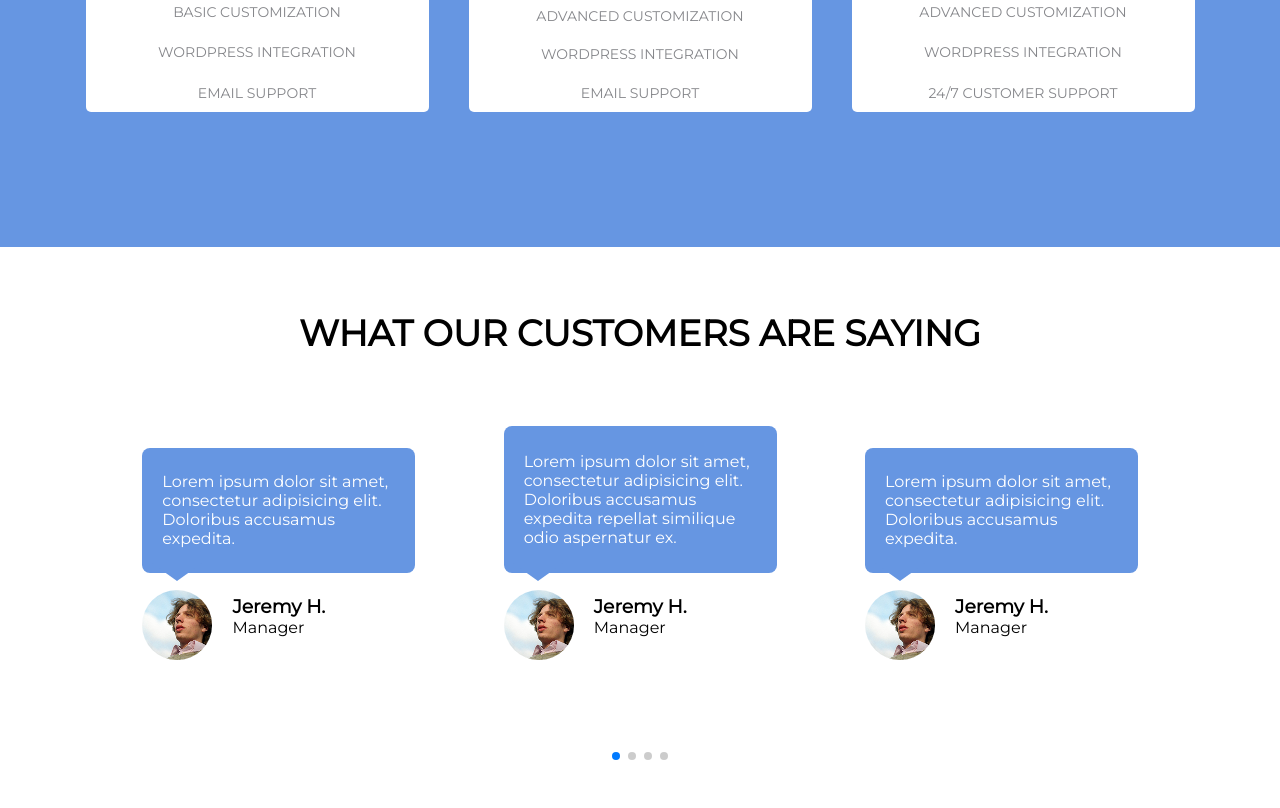
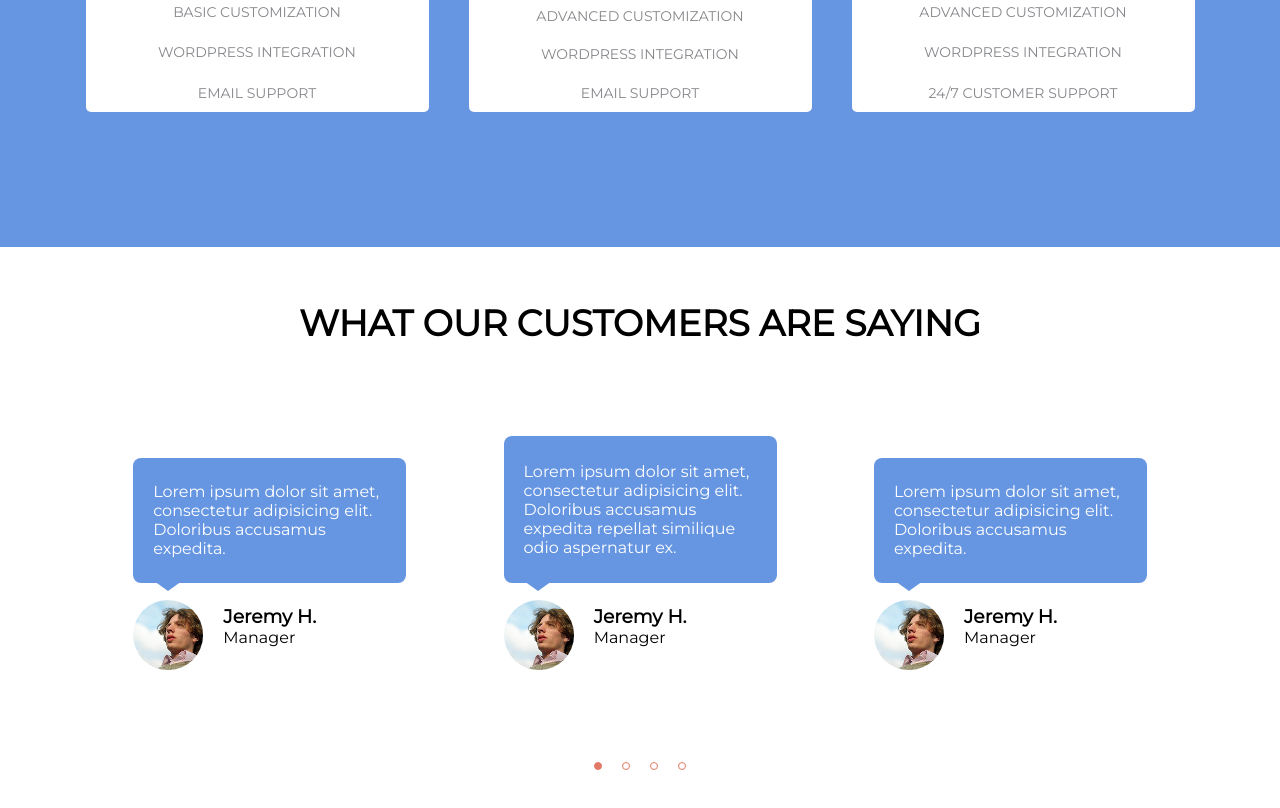
Before and after one commit to VRusinas/1-Final, a website: page index.html in a window 1280 px wide. Shown: the part 3233-4041 px from the top of the page. Drawn offline with nearby package versions, Linux system fonts and the light colour scheme.

Commit message:
swiper-pagination spacing and color MATCH

```diff
--- a/script.js
+++ b/script.js
@@ -36,6 +36,9 @@ const swiper = new Swiper('.swiper', {
   // If we need pagination
   pagination: {
     el: '.swiper-pagination',
+
+
+
   },
 
   // Navigation arrows
@@ -43,7 +46,6 @@ const swiper = new Swiper('.swiper', {
     nextEl: '.swiper-button-next',
     prevEl: '.swiper-button-prev',
   },
-
   breakpoints: {
     800: {
       slidesPerView: 2,
--- a/scss/reviews.scss
+++ b/scss/reviews.scss
@@ -6,12 +6,12 @@
   justify-content: center;
   align-items: center;
 .reviews{
-  padding: 30px;
+  padding: 10px;
   display: flex;
   justify-content: space-around;
   align-items: center;
   flex-direction: column;
-  width: 87%;
+  width: 86%;
   height:591px;
   .swiper {
     width: 100%;
@@ -63,10 +63,18 @@
     height: 70px;
     width: 70px;
   }
+}
+.swiper-pagination .swiper-pagination-bullet{
+  padding: 3px;
+  margin: 0 10px !important;
+  background-color: white;
+  opacity: 1;
+  border: 1px solid #E27866;
+}
+.swiper-pagination .swiper-pagination-bullet-active {
+  background-color: #E27866;
+}
 
-
-
-}
 .swiper-slide {
   text-align: center;
 
```
Also changed, not shown: app/css/style.css.
